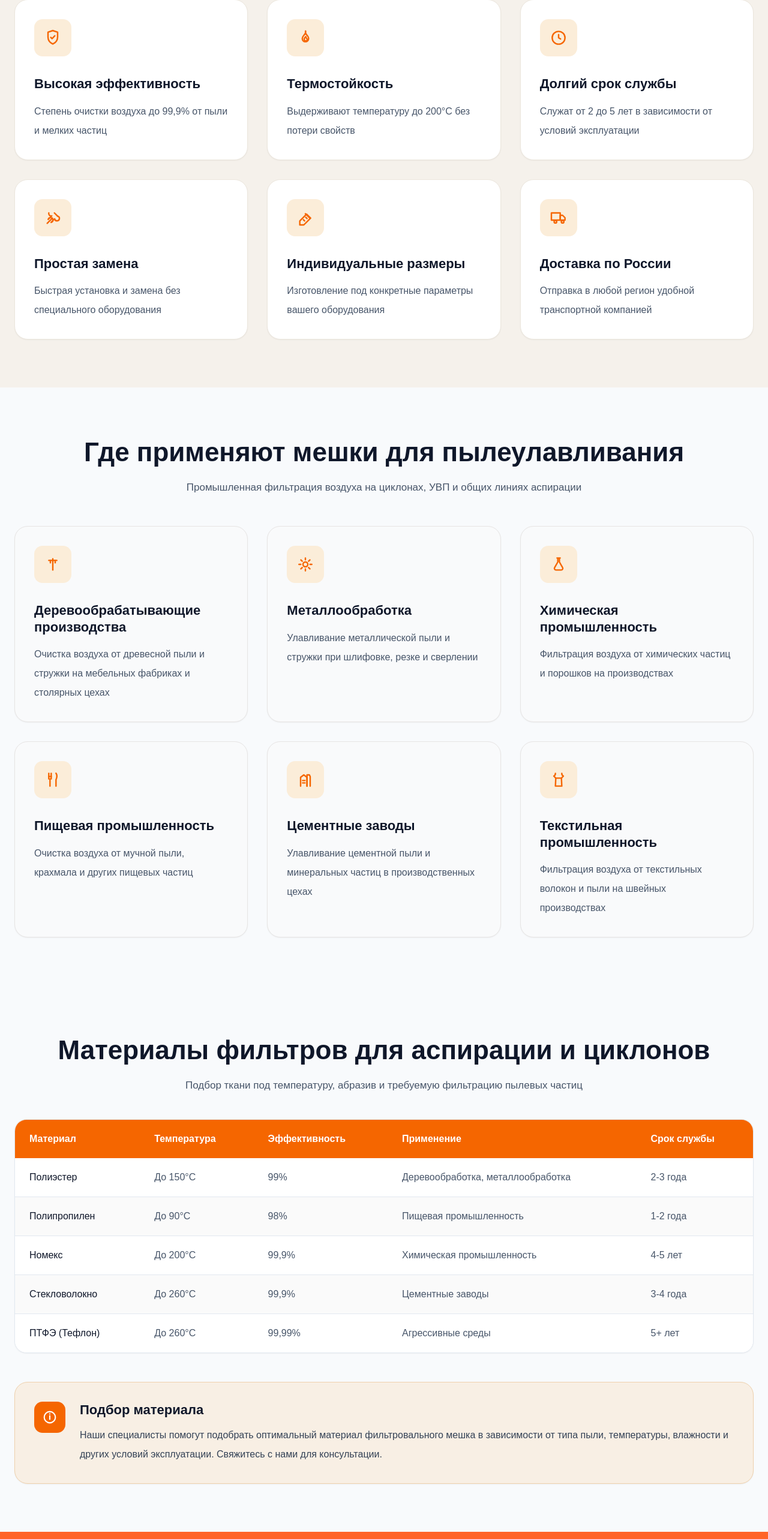
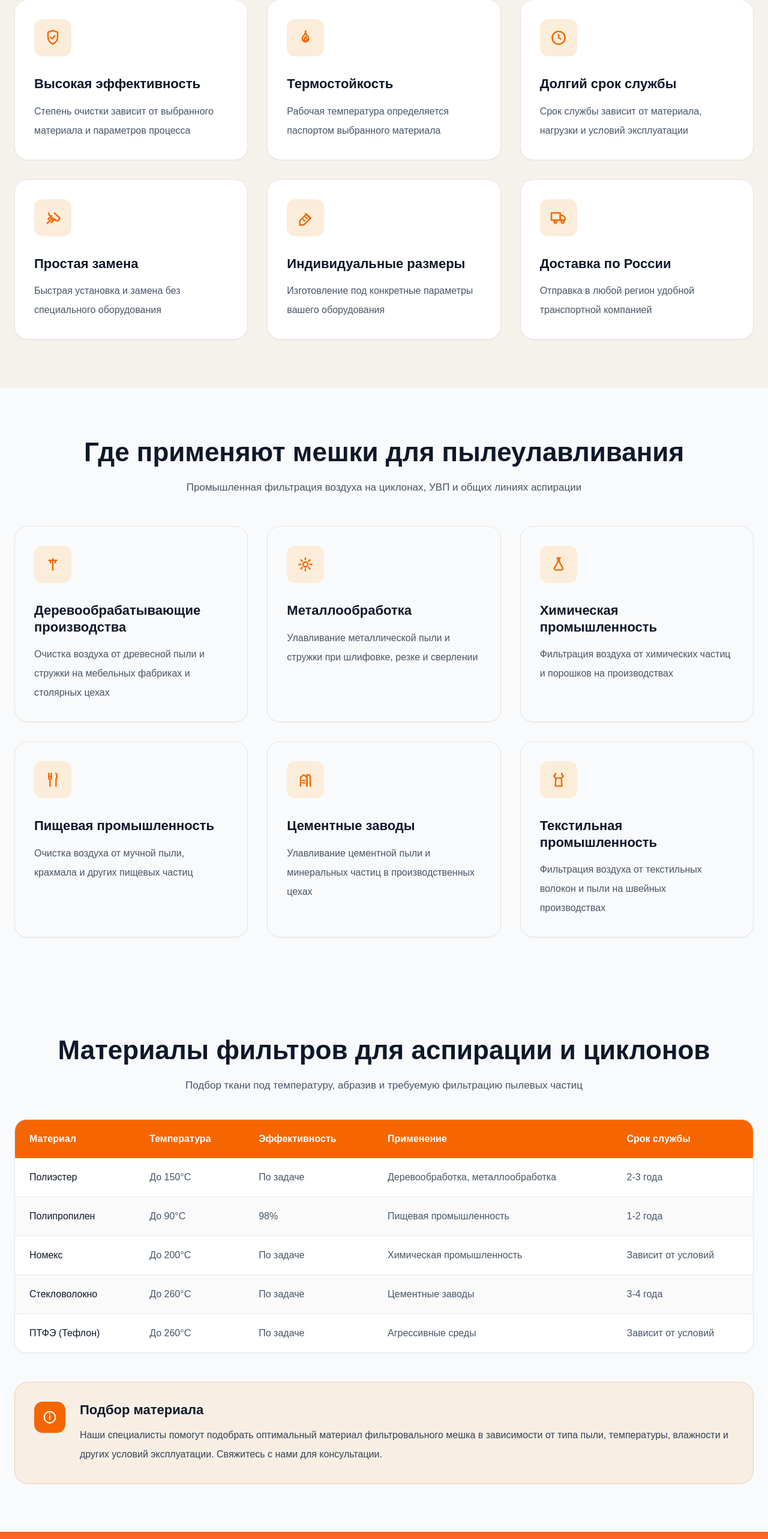
Before and after one commit to karipupkina-ux/filterflow-next, a Next.js app: page /meshki-dlya-ciklonov-i-uvp in a window 1280 px wide. Shown: the part 2859-5425 px from the top of the page at 60% size. Built offline with nearby package versions, Linux system fonts and the light colour scheme.

Commit message:
Trust: qualify cyclone and UVP performance claims

```diff
--- a/app/meshki-dlya-ciklonov-i-uvp/page.tsx
+++ b/app/meshki-dlya-ciklonov-i-uvp/page.tsx
@@ -272,7 +272,7 @@ export default function MeshkiDlyaCiklonovIUVPPage() {
     {
       question: "Как часто нужно менять фильтровальные мешки?",
       answer:
-        "Срок службы зависит от интенсивности работы, типа пыли и материала мешка. В среднем мешки служат от 1 до 5 лет. Рекомендуется проверять состояние мешков каждые 6 месяцев и менять при снижении эффективности фильтрации или видимых повреждениях.",
+        "Срок службы зависит от интенсивности работы, типа пыли, материала, температуры и способа очистки. Состояние мешка нужно контролировать в рамках регламента обслуживания оборудования и менять при повреждении ткани, швов или ухудшении работы системы.",
     },
     {
       question: "Можно ли заказать мешки нестандартных размеров?",
@@ -282,7 +282,7 @@ export default function MeshkiDlyaCiklonovIUVPPage() {
     {
       question: "Какой материал лучше выбрать для деревообработки?",
       answer:
-        "Для деревообрабатывающих производств оптимально подходит полиэстер. Он обеспечивает высокую степень фильтрации древесной пыли, выдерживает температуру до 150°C и имеет хороший срок службы 2-3 года.",
+        "Для деревообработки часто используют полиэстер, но конкретную ткань выбирают по типу древесной пыли, температуре, влажности, воздухопроницаемости и характеристикам установки.",
     },
     {
       question: "Как происходит доставка?",
@@ -568,7 +568,7 @@ export default function MeshkiDlyaCiklonovIUVPPage() {
                 Высокая эффективность
               </h3>
               <p className="text-[16px] leading-8 text-[#475569]">
-                Степень очистки воздуха до 99,9% от пыли и мелких частиц
+                Степень очистки зависит от выбранного материала и параметров процесса
               </p>
             </div>
 
@@ -580,7 +580,7 @@ export default function MeshkiDlyaCiklonovIUVPPage() {
                 Термостойкость
               </h3>
               <p className="text-[16px] leading-8 text-[#475569]">
-                Выдерживают температуру до 200°C без потери свойств
+                Рабочая температура определяется паспортом выбранного материала
               </p>
             </div>
 
@@ -592,7 +592,7 @@ export default function MeshkiDlyaCiklonovIUVPPage() {
                 Долгий срок службы
               </h3>
               <p className="text-[16px] leading-8 text-[#475569]">
-                Служат от 2 до 5 лет в зависимости от условий эксплуатации
+                Срок службы зависит от материала, нагрузки и условий эксплуатации
               </p>
             </div>
 
@@ -739,7 +739,7 @@ export default function MeshkiDlyaCiklonovIUVPPage() {
                 <p className="text-sm font-semibold text-[#0f172a]">Полиэстер</p>
                 <div className="mt-2 space-y-1 text-[13px] leading-6 text-[#475569]">
                   <p><span className="font-medium text-[#0f172a]">Температура:</span> До 150°C</p>
-                  <p><span className="font-medium text-[#0f172a]">Эффективность:</span> 99%</p>
+                  <p><span className="font-medium text-[#0f172a]">Степень фильтрации:</span> Подбирается под процесс</p>
                   <p><span className="font-medium text-[#0f172a]">Применение:</span> Деревообработка, металлообработка</p>
                   <p><span className="font-medium text-[#0f172a]">Срок службы:</span> 2-3 года</p>
                 </div>
@@ -748,7 +748,7 @@ export default function MeshkiDlyaCiklonovIUVPPage() {
                 <p className="text-sm font-semibold text-[#0f172a]">Полипропилен</p>
                 <div className="mt-2 space-y-1 text-[13px] leading-6 text-[#475569]">
                   <p><span className="font-medium text-[#0f172a]">Температура:</span> До 90°C</p>
-                  <p><span className="font-medium text-[#0f172a]">Эффективность:</span> 98%</p>
+                  <p><span className="font-medium text-[#0f172a]">Степень фильтрации:</span> Подбирается под процесс</p>
                   <p><span className="font-medium text-[#0f172a]">Применение:</span> Пищевая промышленность</p>
                   <p><span className="font-medium text-[#0f172a]">Срок службы:</span> 1-2 года</p>
                 </div>
@@ -757,16 +757,16 @@ export default function MeshkiDlyaCiklonovIUVPPage() {
                 <p className="text-sm font-semibold text-[#0f172a]">Номекс</p>
                 <div className="mt-2 space-y-1 text-[13px] leading-6 text-[#475569]">
                   <p><span className="font-medium text-[#0f172a]">Температура:</span> До 200°C</p>
-                  <p><span className="font-medium text-[#0f172a]">Эффективность:</span> 99,9%</p>
+                  <p><span className="font-medium text-[#0f172a]">Степень фильтрации:</span> Подбирается под процесс</p>
                   <p><span className="font-medium text-[#0f172a]">Применение:</span> Химическая промышленность</p>
-                  <p><span className="font-medium text-[#0f172a]">Срок службы:</span> 4-5 лет</p>
+                  <p><span className="font-medium text-[#0f172a]">Срок службы:</span> Зависит от условий эксплуатации</p>
                 </div>
               </div>
               <div className="px-4 py-4">
                 <p className="text-sm font-semibold text-[#0f172a]">Стекловолокно</p>
                 <div className="mt-2 space-y-1 text-[13px] leading-6 text-[#475569]">
                   <p><span className="font-medium text-[#0f172a]">Температура:</span> До 260°C</p>
-                  <p><span className="font-medium text-[#0f172a]">Эффективность:</span> 99,9%</p>
+                  <p><span className="font-medium text-[#0f172a]">Степень фильтрации:</span> Подбирается под процесс</p>
                   <p><span className="font-medium text-[#0f172a]">Применение:</span> Цементные заводы</p>
                   <p><span className="font-medium text-[#0f172a]">Срок службы:</span> 3-4 года</p>
                 </div>
@@ -775,9 +775,9 @@ export default function MeshkiDlyaCiklonovIUVPPage() {
                 <p className="text-sm font-semibold text-[#0f172a]">ПТФЭ (Тефлон)</p>
                 <div className="mt-2 space-y-1 text-[13px] leading-6 text-[#475569]">
                   <p><span className="font-medium text-[#0f172a]">Температура:</span> До 260°C</p>
-                  <p><span className="font-medium text-[#0f172a]">Эффективность:</span> 99,99%</p>
+                  <p><span className="font-medium text-[#0f172a]">Степень фильтрации:</span> Подбирается под процесс</p>
                   <p><span className="font-medium text-[#0f172a]">Применение:</span> Агрессивные среды</p>
-                  <p><span className="font-medium text-[#0f172a]">Срок службы:</span> 5+ лет</p>
+                  <p><span className="font-medium text-[#0f172a]">Срок службы:</span> Зависит от условий эксплуатации</p>
                 </div>
               </div>
             </div>
@@ -801,7 +801,7 @@ export default function MeshkiDlyaCiklonovIUVPPage() {
                   <tr className="border-b border-slate-200 bg-white">
                     <td className="px-6 py-5 text-[16px] font-medium text-[#0f172a]">Полиэстер</td>
                     <td className="px-6 py-5 text-[16px] text-[#475569]">До 150°C</td>
-                    <td className="px-6 py-5 text-[16px] text-[#475569]">99%</td>
+                    <td className="px-6 py-5 text-[16px] text-[#475569]">По задаче</td>
                     <td className="px-6 py-5 text-[16px] text-[#475569]">Деревообработка, металлообработка</td>
                     <td className="px-6 py-5 text-[16px] text-[#475569]">2-3 года</td>
                   </tr>
@@ -817,15 +817,15 @@ export default function MeshkiDlyaCiklonovIUVPPage() {
                   <tr className="border-b border-slate-200 bg-white">
                     <td className="px-6 py-5 text-[16px] font-medium text-[#0f172a]">Номекс</td>
                     <td className="px-6 py-5 text-[16px] text-[#475569]">До 200°C</td>
-                    <td className="px-6 py-5 text-[16px] text-[#475569]">99,9%</td>
+                    <td className="px-6 py-5 text-[16px] text-[#475569]">По задаче</td>
                     <td className="px-6 py-5 text-[16px] text-[#475569]">Химическая промышленность</td>
-                    <td className="px-6 py-5 text-[16px] text-[#475569]">4-5 лет</td>
+                    <td className="px-6 py-5 text-[16px] text-[#475569]">Зависит от условий</td>
                   </tr>
 
                   <tr className="border-b border-slate-200 bg-[#fafafa]">
                     <td className="px-6 py-5 text-[16px] font-medium text-[#0f172a]">Стекловолокно</td>
                     <td className="px-6 py-5 text-[16px] text-[#475569]">До 260°C</td>
-                    <td className="px-6 py-5 text-[16px] text-[#475569]">99,9%</td>
+                    <td className="px-6 py-5 text-[16px] text-[#475569]">По задаче</td>
                     <td className="px-6 py-5 text-[16px] text-[#475569]">Цементные заводы</td>
                     <td className="px-6 py-5 text-[16px] text-[#475569]">3-4 года</td>
                   </tr>
@@ -833,9 +833,9 @@ export default function MeshkiDlyaCiklonovIUVPPage() {
                   <tr className="bg-white">
                     <td className="px-6 py-5 text-[16px] font-medium text-[#0f172a]">ПТФЭ (Тефлон)</td>
                     <td className="px-6 py-5 text-[16px] text-[#475569]">До 260°C</td>
-                    <td className="px-6 py-5 text-[16px] text-[#475569]">99,99%</td>
+                    <td className="px-6 py-5 text-[16px] text-[#475569]">По задаче</td>
                     <td className="px-6 py-5 text-[16px] text-[#475569]">Агрессивные среды</td>
-                    <td className="px-6 py-5 text-[16px] text-[#475569]">5+ лет</td>
+                    <td className="px-6 py-5 text-[16px] text-[#475569]">Зависит от условий</td>
                   </tr>
                 </tbody>
               </table>
@@ -1345,13 +1345,13 @@ export default function MeshkiDlyaCiklonovIUVPPage() {
                   технические параметры: диаметр патрубка, высоту камеры, объём
                   воздушного потока (м³/ч) и тип улавливаемой пыли. Если параметры
                   неизвестны — пришлите фотографию или паспорт оборудования, и наши
-                  специалисты бесплатно подберут подходящий вариант.
+                  специалисты помогут подобрать подходящий вариант.
                 </p>
 
                 <ul className="space-y-2.5">
                   <li className="flex items-start gap-4">
                     <span className="mt-[7px] text-[18px] font-semibold leading-none text-[#ff6b2c]">•</span>
-                    <span>Для деревообработки — полиэстеровые мешки, степень фильтрации 99,5%, температура до 130°C</span>
+                    <span>Для деревообработки часто рассматривают полиэстер; конкретную марку ткани подбирают по пыли, температуре и параметрам установки</span>
                   </li>
                   <li className="flex items-start gap-4">
                     <span className="mt-[7px] text-[18px] font-semibold leading-none text-[#ff6b2c]">•</span>
@@ -1369,7 +1369,7 @@ export default function MeshkiDlyaCiklonovIUVPPage() {
 
                 <p className="mt-4">
                   Срок службы мешков для УВП при правильном подборе материала составляет
-                  от 1 до 5 лет. Регулярная очистка и своевременная замена обеспечивают
+                  зависит от материала и условий эксплуатации. Регулярная очистка и своевременная замена помогают поддерживать
                   стабильную работу системы и снижают затраты на обслуживание.
                 </p>
               </div>
```
